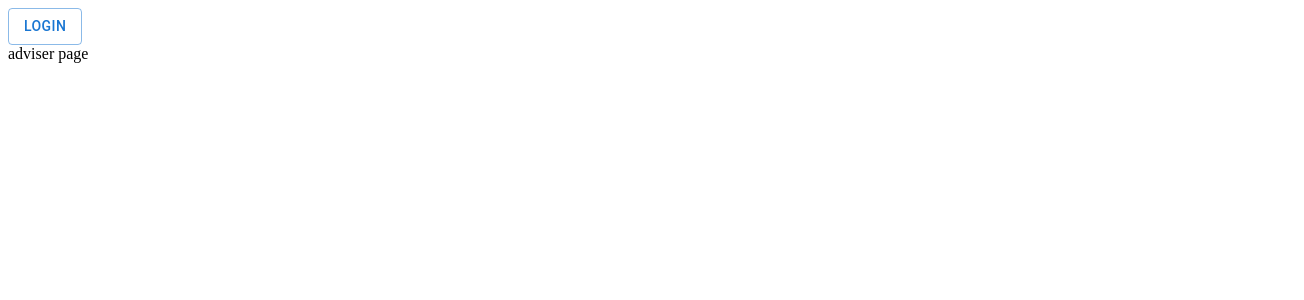
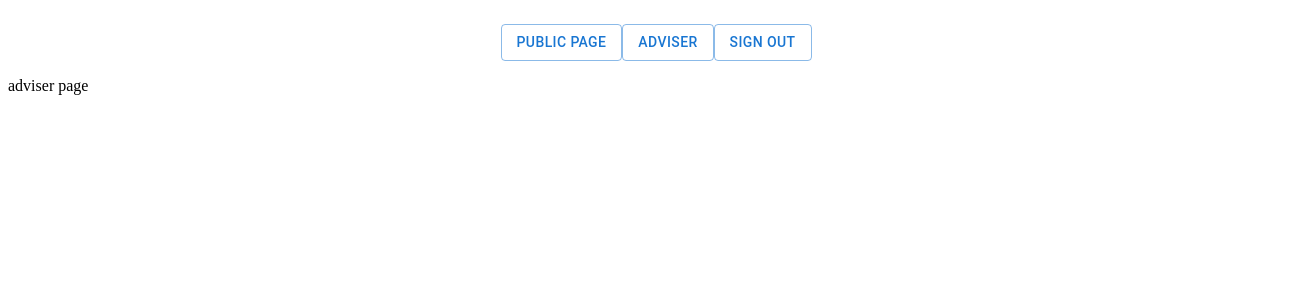
Before and after one commit to Mohammadjavad-Moradi/Simple-Accordion, a React (Create React App) app: page /adviser in a window 1280 px wide. Shown: the top 300 px of the page, 1304 px wide, since content can reach past the window. Built offline with nearby package versions, Linux system fonts and the light colour scheme; no server answers; sample sign-in values are in the browser's storage.

Commit message:
update Header component, add navigation buttons to move between pages and sign out button, add redirect conditions to ReactRouter component

```diff
--- a/src/App.tsx
+++ b/src/App.tsx
@@ -11,7 +11,7 @@ function App() {
   }, [userName]);
   return (
     <div>
-      <ReactRouter />
+      <ReactRouter userName={userName} />
     </div>
   );
 }
--- a/src/Components/Header/Header.component.tsx
+++ b/src/Components/Header/Header.component.tsx
@@ -1,10 +1,49 @@
 import { Link } from 'react-router-dom';
 import { auth } from '../../Firebase/Firebase.utils';
 import Button from '@mui/material/Button';
-
-const Header: React.FC = () => {
+import { HeaderContainerStyles } from './Header.styles';
+interface HeaderTypes {
+  user: null | any;
+}
+const Header: React.FC<HeaderTypes> = ({ user }) => {
+  const hanldeSignOut = () => {
+    auth.signOut();
+  };
   return (
-    <>
+    <HeaderContainerStyles>
+      <nav>
+        <Button
+          component={Link}
+          to="/"
+          variant="outlined"
+          aria-label="public page"
+          role="link"
+        >
+          Public Page
+        </Button>
+        {user && (
+          <Button
+            component={Link}
+            to="/adviser"
+            variant="outlined"
+            aria-label="adviser page"
+            role="link"
+          >
+            adviser
+          </Button>
+        )}
+        {user ? (
+          <Button
+            component={Link}
+            to="/"
+            variant="outlined"
+            onClick={hanldeSignOut}
+            aria-label="sign out"
+            role="link"
+          >
+            Sign Out
+          </Button>
+        ) : (
           <Button
             component={Link}
             to="/login"
@@ -14,7 +53,9 @@ const Header: React.FC = () => {
           >
             Login
           </Button>
-    </>
+        )}
+      </nav>
+    </HeaderContainerStyles>
   );
 };
 
--- /dev/null
+++ b/src/Components/Header/Header.styles.tsx
@@ -0,0 +1,9 @@
+import styled from 'styled-components';
+
+export const HeaderContainerStyles = styled.header`
+  width: 100%;
+  height: auto;
+  padding: 1em;
+  display: flex;
+  justify-content: space-around;
+`;
--- a/src/Pages/LoginPage/LoginPage.component.tsx
+++ b/src/Pages/LoginPage/LoginPage.component.tsx
@@ -1,15 +1,17 @@
 import { signInWithGoogle } from '../../Firebase/Firebase.utils';
 import Button from '@mui/material/Button';
+import { LoginPageWrapperStyles } from './LoginPage.styles';
+
 const LoginPage: React.FC = () => {
   const handleSignIn = () => {
     signInWithGoogle();
   };
   return (
-    <div>
+    <LoginPageWrapperStyles>
       <Button variant="contained" onClick={handleSignIn}>
         Sign In With Google
       </Button>
-    </div>
+    </LoginPageWrapperStyles>
   );
 };
 
--- /dev/null
+++ b/src/Pages/LoginPage/LoginPage.styles.tsx
@@ -0,0 +1,8 @@
+import styled from 'styled-components';
+
+export const LoginPageWrapperStyles = styled.div`
+  position: absolute;
+  transform: translate(-50%, -50%);
+  top: 50%;
+  left: 50%;
+`;
--- a/src/Router/ReactRouter.component.tsx
+++ b/src/Router/ReactRouter.component.tsx
@@ -1,17 +1,32 @@
-import { BrowserRouter as Router, Switch, Route } from 'react-router-dom';
+import {
+  BrowserRouter as Router,
+  Switch,
+  Route,
+  Redirect,
+} from 'react-router-dom';
 
 import PublicPage from '../Pages/PublicPage/PublicPage.component';
 import LoginPage from '../Pages/LoginPage/LoginPage.component';
 import AdviserPage from '../Pages/AdviserPage/AdviserPage.component';
 import Header from '../Components/Header/Header.component';
-const ReactRouter = () => {
+
+interface ReactRouterTypes {
+  userName: null | any;
+}
+const ReactRouter: React.FC<ReactRouterTypes> = ({ userName }) => {
   return (
     <Router>
-      <Header />
+      <Header user={userName} />
       <Switch>
         <Route exact path="/" render={() => <PublicPage />} />
-        <Route path="/login" render={() => <LoginPage />} />
-        <Route path="/adviser" render={() => <AdviserPage />} />
+        <Route
+          path="/login"
+          render={() => (userName ? <Redirect to="/adviser" /> : <LoginPage />)}
+        />
+        <Route
+          path="/adviser"
+          render={() => (userName ? <AdviserPage /> : <Redirect to="/login" />)}
+        />
       </Switch>
     </Router>
   );
```
Lines whose indentation alone changed are shown as unchanged.
